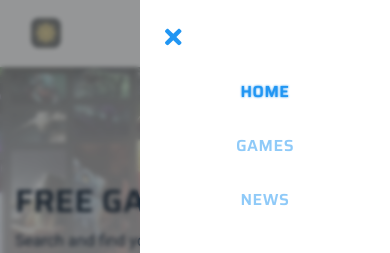
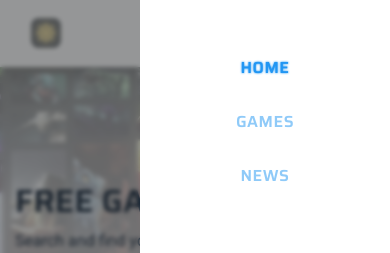
Before and after one commit to rizkyikhwan/f2p-games, a Vue app: page / in a window 390 px wide. Both pictures are taken after a click on the element 346 px from the left and 33 px from the top of the page. Shown: the top 253 px of the page. Built offline with nearby package versions, Linux system fonts and the light colour scheme; no server answers.

Commit message:
fix off canvas menu

```diff
--- a/src/components/Navbar.vue
+++ b/src/components/Navbar.vue
@@ -84,14 +84,8 @@
           class="mobile-nav"
           v-show="mobileNav"
           :class="{ 'dark-mode': darkMode }"
-          @click="toggleMobileNav"
         >
-          <font-awesome-icon
-            @click="toggleMobileNav"
-            class="icon-close"
-            :class="{ 'dark-mode': darkMode }"
-            :icon="['fas', 'times']"
-          ></font-awesome-icon>
+          <div @click="toggleMobileNav">
             <router-link
               :to="{ name: 'Home' }"
               class="nav-link mt-3"
@@ -110,6 +104,7 @@
               :class="{ 'dark-mode': darkMode }"
               >News</router-link
             >
+          </div>
         </ul>
       </transition>
       <transition name="overlay">
```
Lines whose indentation alone changed are shown as unchanged.
